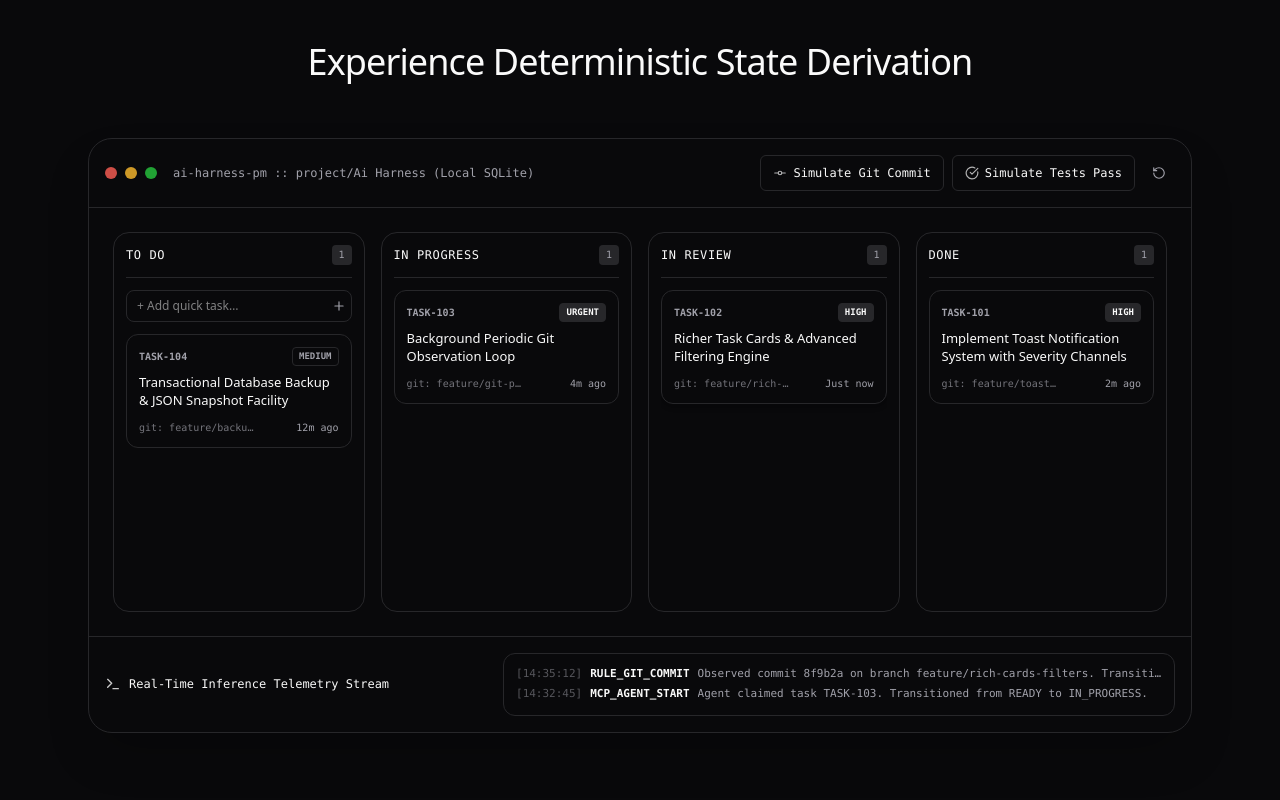
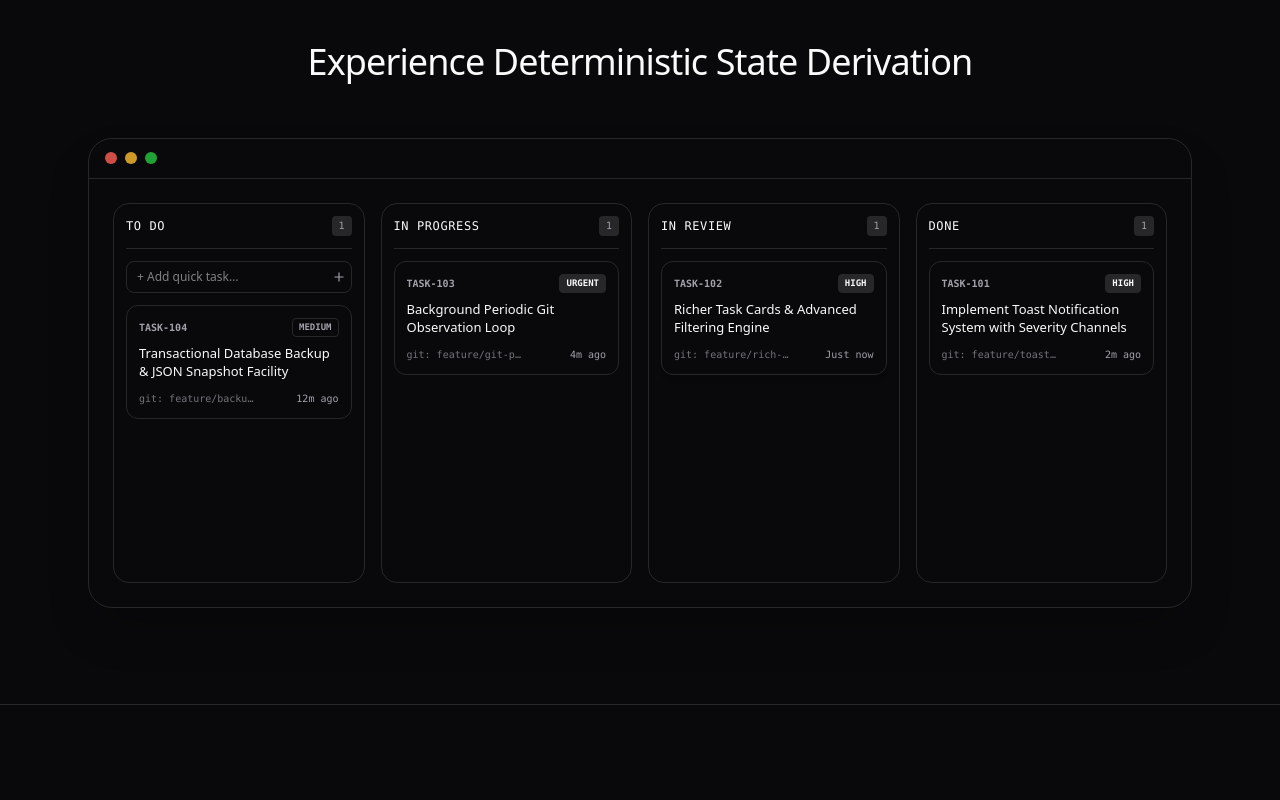
Before and after one commit to abuzarkhan1/Kanban_Connector_For_Ai_Harness, a React (Vite) app in the folder website/: page / in a window 1280 px wide. Shown: the part 940-1740 px from the top of the page. Built offline with nearby package versions, Linux system fonts and the light colour scheme.

Commit message:
style(website): clean up simulator top bar/telemetry feed and footer subtitle

```diff
--- a/website/src/components/Footer.tsx
+++ b/website/src/components/Footer.tsx
@@ -20,9 +20,6 @@ export const Footer: React.FC = () => {
             <div>
               <span className="font-medium text-foreground tracking-tight text-sm block">
                 AI Harness Project Manager
-              </span>
-              <span className="text-[11px] text-muted-foreground block">
-                Local-First Development Control Plane
               </span>
             </div>
           </div>
--- a/website/src/components/InteractiveBoardDemo.tsx
+++ b/website/src/components/InteractiveBoardDemo.tsx
@@ -1,12 +1,5 @@
 import React, { useState } from 'react'
-import {
-  GitCommit,
-  CheckCircle,
-  RotateCcw,
-  Plus,
-  Terminal
-} from 'lucide-react'
-import { Button } from '@/components/ui/button'
+import { Plus } from 'lucide-react'
 
 interface SimulatedTask {
   id: string
@@ -16,15 +9,6 @@ interface SimulatedTask {
   branch: string
   labels: string[]
   updatedAgo: string
-}
-
-interface SimulatedEvent {
-  id: string
-  timestamp: string
-  actor: string
-  ruleId: string
-  confidence: number
-  summary: string
 }
 
 const INITIAL_TASKS: SimulatedTask[] = [
@@ -66,28 +50,8 @@ const INITIAL_TASKS: SimulatedTask[] = [
   }
 ]
 
-const INITIAL_EVENTS: SimulatedEvent[] = [
-  {
-    id: 'ev-1',
-    timestamp: '14:35:12',
-    actor: 'INFERENCE_ENGINE',
-    ruleId: 'RULE_GIT_COMMIT',
-    confidence: 0.98,
-    summary: 'Observed commit 8f9b2a on branch feature/rich-cards-filters. Transitioned TASK-102 to REVIEW.'
-  },
-  {
-    id: 'ev-2',
-    timestamp: '14:32:45',
-    actor: 'MCP_CLIENT (Antigravity)',
-    ruleId: 'MCP_AGENT_START',
-    confidence: 1.0,
-    summary: 'Agent claimed task TASK-103. Transitioned from READY to IN_PROGRESS.'
-  }
-]
-
 export const InteractiveBoardDemo: React.FC = () => {
   const [tasks, setTasks] = useState<SimulatedTask[]>(INITIAL_TASKS)
-  const [events, setEvents] = useState<SimulatedEvent[]>(INITIAL_EVENTS)
   const [newTitle, setNewTitle] = useState('')
   const [selectedTask, setSelectedTask] = useState<SimulatedTask | null>(tasks[1] || null)
 
@@ -97,42 +61,6 @@ export const InteractiveBoardDemo: React.FC = () => {
     { id: 'REVIEW', label: 'In Review', count: tasks.filter((t) => t.status === 'REVIEW').length },
     { id: 'DONE', label: 'Done', count: tasks.filter((t) => t.status === 'DONE').length }
   ] as const
-
-  const moveTask = (taskId: string, newStatus: SimulatedTask['status'], reason: string, ruleId: string) => {
-    setTasks((prev) =>
-      prev.map((t) => (t.id === taskId ? { ...t, status: newStatus, updatedAgo: 'Just now' } : t))
-    )
-
-    const newEv: SimulatedEvent = {
-      id: `ev-${Date.now()}`,
-      timestamp: new Date().toLocaleTimeString(),
-      actor: 'INFERENCE_ENGINE',
-      ruleId,
-      confidence: 0.96,
-      summary: `Automated transition for ${taskId} -> ${newStatus}. (${reason})`
-    }
-
-    setEvents((prev) => [newEv, ...prev.slice(0, 5)])
-  }
-
-  const simulateAgentCommit = () => {
-    const inProg = tasks.find((t) => t.status === 'IN_PROGRESS')
-    if (inProg) {
-      moveTask(inProg.id, 'REVIEW', 'Git commit detected with passing linter', 'RULE_GIT_COMMIT')
-    } else {
-      const todo = tasks.find((t) => t.status === 'TODO')
-      if (todo) {
-        moveTask(todo.id, 'IN_PROGRESS', 'Agent branch creation detected', 'RULE_BRANCH_CREATE')
-      }
-    }
-  }
-
-  const simulateTestPass = () => {
-    const review = tasks.find((t) => t.status === 'REVIEW')
-    if (review) {
-      moveTask(review.id, 'DONE', 'Vitest 58/58 passed & Smoke Test confirmed', 'RULE_TEST_RUN_PASSED')
-    }
-  }
 
   const handleCreateTask = (e: React.FormEvent) => {
     e.preventDefault()
@@ -148,22 +76,6 @@ export const InteractiveBoardDemo: React.FC = () => {
     }
     setTasks((prev) => [newTask, ...prev])
     setNewTitle('')
-
-    const newEv: SimulatedEvent = {
-      id: `ev-${Date.now()}`,
-      timestamp: new Date().toLocaleTimeString(),
-      actor: 'USER / MCP',
-      ruleId: 'TASK_CREATE',
-      confidence: 1.0,
-      summary: `Created ${newTask.id}: "${newTask.title}" in BACKLOG.`
-    }
-    setEvents((prev) => [newEv, ...prev])
-  }
-
-  const resetDemo = () => {
-    setTasks(INITIAL_TASKS)
-    setEvents(INITIAL_EVENTS)
-    setSelectedTask(INITIAL_TASKS[1] || null)
   }
 
   const getPriorityBadge = (p: SimulatedTask['priority']) => {
@@ -191,48 +103,12 @@ export const InteractiveBoardDemo: React.FC = () => {
 
         {/* Live Simulator Outer Shell */}
         <div className="rounded-3xl border border-border bg-card shadow-2xl overflow-hidden">
-          {/* Top Control Bar */}
-          <div className="p-4 border-b border-border bg-muted/30 flex flex-wrap items-center justify-between gap-4">
+          {/* Clean macOS Top Bar */}
+          <div className="h-10 px-4 border-b border-border bg-muted/30 flex items-center">
             <div className="flex items-center gap-2">
               <span className="size-3 rounded-full bg-[#ff5f56]/80" />
               <span className="size-3 rounded-full bg-[#ffbd2e]/80" />
               <span className="size-3 rounded-full bg-[#27c93f]/80" />
-              <span className="ml-2 font-mono text-[12px] text-muted-foreground font-medium hidden sm:inline">
-                ai-harness-pm :: project/Ai Harness (Local SQLite)
-              </span>
-            </div>
-
-            {/* Quick Action Simulator Buttons */}
-            <div className="flex flex-wrap items-center gap-2">
-              <Button
-                variant="outline"
-                size="sm"
-                onClick={simulateAgentCommit}
-                className="font-mono text-xs cursor-pointer border-border hover:bg-muted"
-              >
-                <GitCommit className="size-3.5 mr-1.5 opacity-70" />
-                <span>Simulate Git Commit</span>
-              </Button>
-
-              <Button
-                variant="outline"
-                size="sm"
-                onClick={simulateTestPass}
-                className="font-mono text-xs cursor-pointer border-border hover:bg-muted"
-              >
-                <CheckCircle className="size-3.5 mr-1.5 opacity-70" />
-                <span>Simulate Tests Pass</span>
-              </Button>
-
-              <Button
-                variant="ghost"
-                size="icon"
-                onClick={resetDemo}
-                className="size-8 cursor-pointer text-muted-foreground hover:text-foreground"
-                title="Reset simulation"
-              >
-                <RotateCcw className="size-3.5" />
-              </Button>
             </div>
           </div>
 
@@ -311,24 +187,6 @@ export const InteractiveBoardDemo: React.FC = () => {
               </div>
             ))}
           </div>
-
-          {/* Telemetry Stream & State Transition Live Feed */}
-          <div className="p-4 border-t border-border bg-muted/20 flex flex-col md:flex-row items-start md:items-center justify-between gap-4">
-            <div className="flex items-center gap-2 text-[12px] font-mono text-foreground">
-              <Terminal className="size-4 text-foreground opacity-80" />
-              <span>Real-Time Inference Telemetry Stream</span>
-            </div>
-
-            <div className="flex-1 max-w-2xl w-full bg-background rounded-xl border border-border p-3 font-mono text-[11px] text-muted-foreground space-y-1">
-              {events.slice(0, 2).map((ev) => (
-                <div key={ev.id} className="flex items-start gap-2">
-                  <span className="opacity-50">[{ev.timestamp}]</span>
-                  <span className="text-foreground font-semibold">{ev.ruleId}</span>
-                  <span className="text-foreground/90 truncate flex-1">{ev.summary}</span>
-                </div>
-              ))}
-            </div>
-          </div>
         </div>
       </div>
     </section>
```
